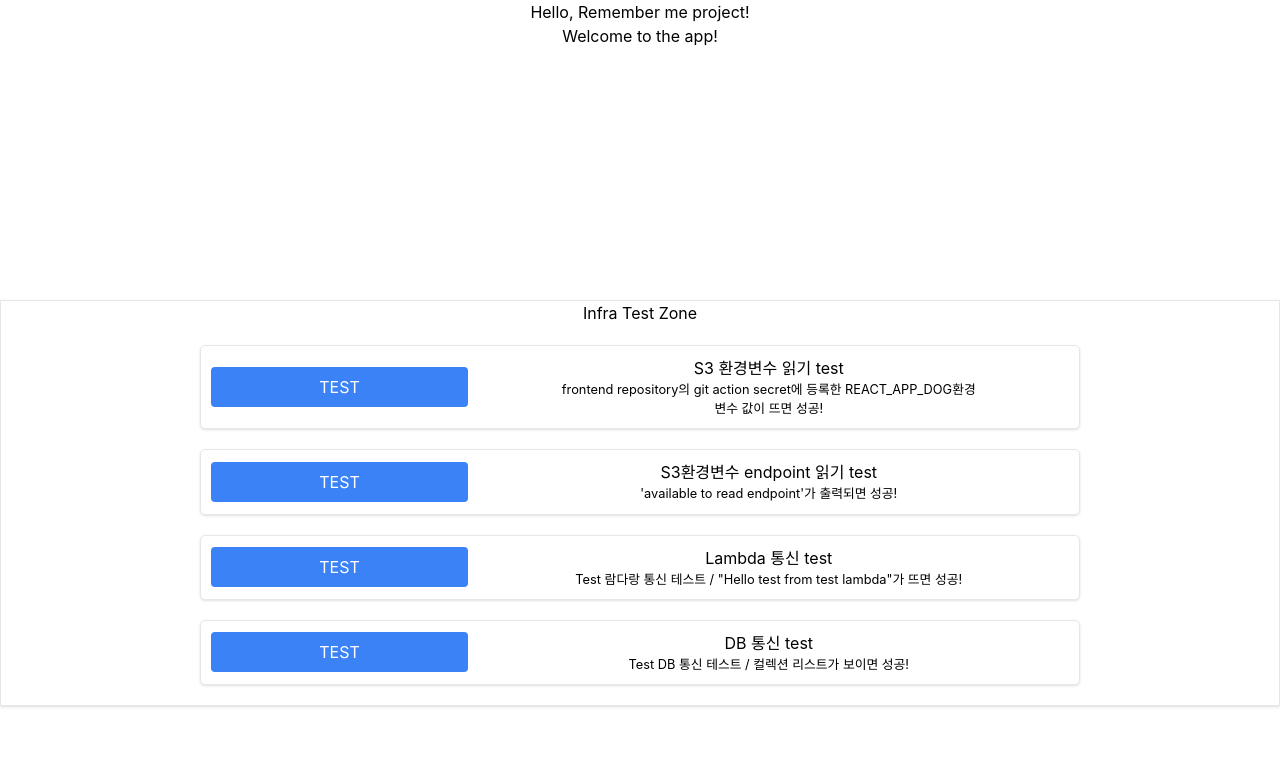
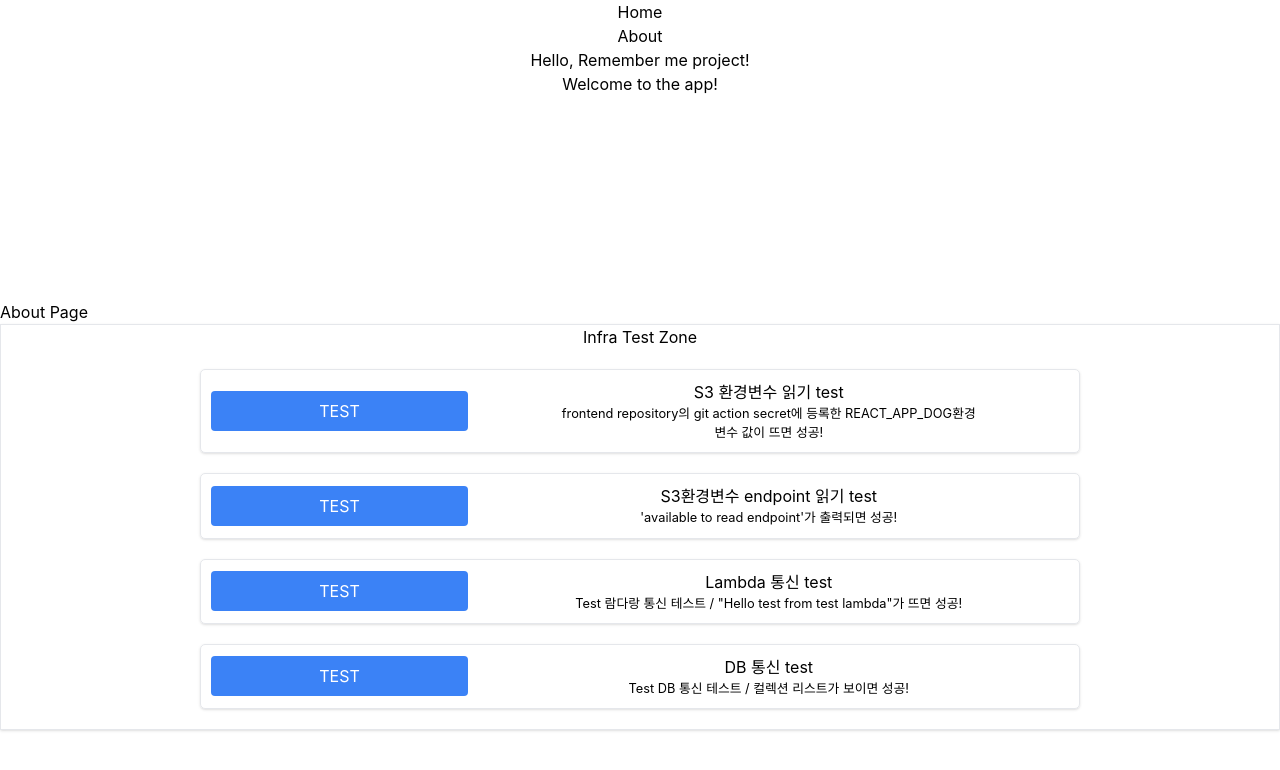
Before and after one commit to vocaAppServerless/frontend, a React app: page /about in a window 1280 px wide. Shown: the top 770 px of the page. Built offline with nearby package versions, Linux system fonts and the light colour scheme; no server answers.

Commit message:
add router and seperate test-zone component

```diff
--- a/package.json
+++ b/package.json
@@ -47,6 +47,7 @@
     "react-dev-utils": "^12.0.1",
     "react-dom": "^18.3.1",
     "react-refresh": "^0.11.0",
+    "react-router-dom": "^6.28.0",
     "resolve": "^1.20.0",
     "resolve-url-loader": "^4.0.0",
     "sass": "^1.81.0",
--- a/src/App.tsx
+++ b/src/App.tsx
@@ -1,158 +1,50 @@
 import React, { useEffect, useState } from "react";
 import "./App.scss";
+import TestZone from "./components/TestZone"; // TestZone 컴포넌트 import
+import { BrowserRouter as Router, Route, Routes, Link } from "react-router-dom";
+
+const Home = () => <h2>Home Page</h2>;
+const About = () => <h2>About Page</h2>;
 
 function App() {
   const [message, setMessage] = useState<string>("");
+
   const endpoint: string | undefined =
     process.env.REACT_APP_API_GATEWAY_ENDPOINT;
   const env: string | undefined = process.env.REACT_APP_ENV;
 
-  interface Dog {
-    name: string;
-    age: number;
-  }
-
-  let obj: Dog = {
-    name: "muzzi",
-    age: 3,
-  };
-  console.log(obj);
-
-  const test_funcs = {
-    test_front_env: () => {
-      const dog: string | undefined = process.env.REACT_APP_DOG;
-
-      if (dog) {
-        alert(dog);
-      } else {
-        alert("Dog environment variable is not set.");
-      }
-    },
-    test_front_env_api_gw_ep: () => {
-      if (endpoint) {
-        alert("available to read endpoint.");
-      } else {
-        alert("API Gateway endpoint environment variable is not set.");
-      }
-    },
-    test_connect_to_lambda: () => {
-      fetch(`${endpoint}/test?request=connectLambda`)
-        .then((response) => {
-          if (!response.ok) {
-            throw new Error("Network response was not ok");
-          }
-          return response.json();
-        })
-        .then((data) => {
-          alert(data.message);
-        })
-        .catch((error) => {
-          alert("Error connecting to Lambda: " + JSON.stringify(error));
-        });
-    },
-    test_connect_to_db: () => {
-      fetch(`${endpoint}/test?request=connectDb`)
-        .then((response) => {
-          if (!response.ok) {
-            throw new Error("Network response was not ok");
-          }
-          return response.json();
-        })
-        .then((data) => {
-          alert(data.message);
-        })
-        .catch((error) => {
-          alert("Error connecting to Lambda: " + JSON.stringify(error));
-        });
-    },
-  };
-
   useEffect(() => {
-    // 예시로 메시지를 세팅하는 부분
     setMessage("Welcome to the app!");
   }, []);
 
   return (
+    <Router>
       <div className="App">
         <div className="container_app">
+          <nav>
+            <ul>
+              <li>
+                <Link to="/">Home</Link>
+              </li>
+              <li>
+                <Link to="/about">About</Link>
+              </li>
+            </ul>
+          </nav>
           <h1>Hello, Remember me project!</h1>
           {message && <div>{message}</div>}
           <p>{env}</p>
         </div>
 
-      {/* ---- Test Zone ---- */}
-      <div className="test_zone_container border shadow">
-        <h2 className="text-center mb-4">Infra Test Zone</h2>
+        <Routes>
+          <Route path="/" element={<Home />} />
+          <Route path="/about" element={<About />} />
+        </Routes>
 
-        <div className="test_zone_div">
-          {/* Test Button for REACT_APP_DOG */}
-          <div className="row border shadow">
-            <button
-              className="test_btn btn btn-primary"
-              onClick={test_funcs.test_front_env}
-            >
-              TEST
-            </button>
-            <div className="test_description">
-              <h6 className="test_ds_title">S3 환경변수 읽기 test</h6>
-              <p className="test_ds_detail">
-                frontend repository의 git action secret에 등록한
-                REACT_APP_DOG환경변수 값이 뜨면 성공!
-              </p>
+        {/* TestZone 컴포넌트에 endpoint 전달 */}
+        <TestZone endpoint={endpoint} />
       </div>
-          </div>
-
-          {/* Test Button for API Gateway Endpoint */}
-          <div className="row border shadow">
-            <button
-              className="test_btn btn btn-primary"
-              onClick={test_funcs.test_front_env_api_gw_ep}
-            >
-              TEST
-            </button>
-            <div className="test_description">
-              <h6 className="test_ds_title">S3환경변수 endpoint 읽기 test</h6>
-              <p className="test_ds_detail">
-                'available to read endpoint'가 출력되면 성공!
-              </p>
-            </div>
-          </div>
-
-          {/* Test Button for Lambda Connection */}
-          <div className="row border shadow">
-            <button
-              className="test_btn btn btn-primary"
-              onClick={test_funcs.test_connect_to_lambda}
-            >
-              TEST
-            </button>
-            <div className="test_description">
-              <h6 className="test_ds_title">Lambda 통신 test</h6>
-              <p className="test_ds_detail">
-                Test 람다랑 통신 테스트 / "Hello test from test lambda"가 뜨면
-                성공!
-              </p>
-            </div>
-          </div>
-
-          {/* Test Button for DB Connection */}
-          <div className="row border shadow">
-            <button
-              className="test_btn btn btn-primary"
-              onClick={test_funcs.test_connect_to_db}
-            >
-              TEST
-            </button>
-            <div className="test_description">
-              <h6 className="test_ds_title">DB 통신 test</h6>
-              <p className="test_ds_detail">
-                Test DB 통신 테스트 / 컬렉션 리스트가 보이면 성공!
-              </p>
-            </div>
-          </div>
-        </div>
-      </div>
-    </div>
+    </Router>
   );
 }
 
--- /dev/null
+++ b/src/components/TestZone.tsx
@@ -0,0 +1,135 @@
+import React from "react";
+
+interface TestZoneProps {
+  endpoint?: string;
+}
+
+const TestZone: React.FC<TestZoneProps> = ({ endpoint }) => {
+  const test_funcs = {
+    test_front_env: () => {
+      const dog: string | undefined = process.env.REACT_APP_DOG;
+      if (dog) {
+        alert(dog);
+      } else {
+        alert("Dog environment variable is not set.");
+      }
+    },
+    test_front_env_api_gw_ep: () => {
+      if (endpoint) {
+        alert("available to read endpoint.");
+      } else {
+        alert("API Gateway endpoint environment variable is not set.");
+      }
+    },
+    test_connect_to_lambda: () => {
+      if (endpoint) {
+        fetch(`${endpoint}/test?request=connectLambda`)
+          .then((response) => {
+            if (!response.ok) {
+              throw new Error("Network response was not ok");
+            }
+            return response.json();
+          })
+          .then((data) => {
+            alert(data.message);
+          })
+          .catch((error) => {
+            alert("Error connecting to Lambda: " + JSON.stringify(error));
+          });
+      }
+    },
+    test_connect_to_db: () => {
+      if (endpoint) {
+        fetch(`${endpoint}/test?request=connectDb`)
+          .then((response) => {
+            if (!response.ok) {
+              throw new Error("Network response was not ok");
+            }
+            return response.json();
+          })
+          .then((data) => {
+            alert(data.message);
+          })
+          .catch((error) => {
+            alert("Error connecting to Lambda: " + JSON.stringify(error));
+          });
+      }
+    },
+  };
+
+  return (
+    <div className="test_zone_container border shadow">
+      <h2 className="text-center mb-4">Infra Test Zone</h2>
+
+      <div className="test_zone_div">
+        {/* Test Button for REACT_APP_DOG */}
+        <div className="row border shadow">
+          <button
+            className="test_btn btn btn-primary"
+            onClick={test_funcs.test_front_env}
+          >
+            TEST
+          </button>
+          <div className="test_description">
+            <h6 className="test_ds_title">S3 환경변수 읽기 test</h6>
+            <p className="test_ds_detail">
+              frontend repository의 git action secret에 등록한
+              REACT_APP_DOG환경변수 값이 뜨면 성공!
+            </p>
+          </div>
+        </div>
+
+        {/* Test Button for API Gateway Endpoint */}
+        <div className="row border shadow">
+          <button
+            className="test_btn btn btn-primary"
+            onClick={test_funcs.test_front_env_api_gw_ep}
+          >
+            TEST
+          </button>
+          <div className="test_description">
+            <h6 className="test_ds_title">S3환경변수 endpoint 읽기 test</h6>
+            <p className="test_ds_detail">
+              'available to read endpoint'가 출력되면 성공!
+            </p>
+          </div>
+        </div>
+
+        {/* Test Button for Lambda Connection */}
+        <div className="row border shadow">
+          <button
+            className="test_btn btn btn-primary"
+            onClick={test_funcs.test_connect_to_lambda}
+          >
+            TEST
+          </button>
+          <div className="test_description">
+            <h6 className="test_ds_title">Lambda 통신 test</h6>
+            <p className="test_ds_detail">
+              Test 람다랑 통신 테스트 / "Hello test from test lambda"가 뜨면
+              성공!
+            </p>
+          </div>
+        </div>
+
+        {/* Test Button for DB Connection */}
+        <div className="row border shadow">
+          <button
+            className="test_btn btn btn-primary"
+            onClick={test_funcs.test_connect_to_db}
+          >
+            TEST
+          </button>
+          <div className="test_description">
+            <h6 className="test_ds_title">DB 통신 test</h6>
+            <p className="test_ds_detail">
+              Test DB 통신 테스트 / 컬렉션 리스트가 보이면 성공!
+            </p>
+          </div>
+        </div>
+      </div>
+    </div>
+  );
+};
+
+export default TestZone;
```
Also changed, not shown: 1 other file (tests, documents, lock files or other folders). Lines whose indentation alone changed are shown as unchanged.
